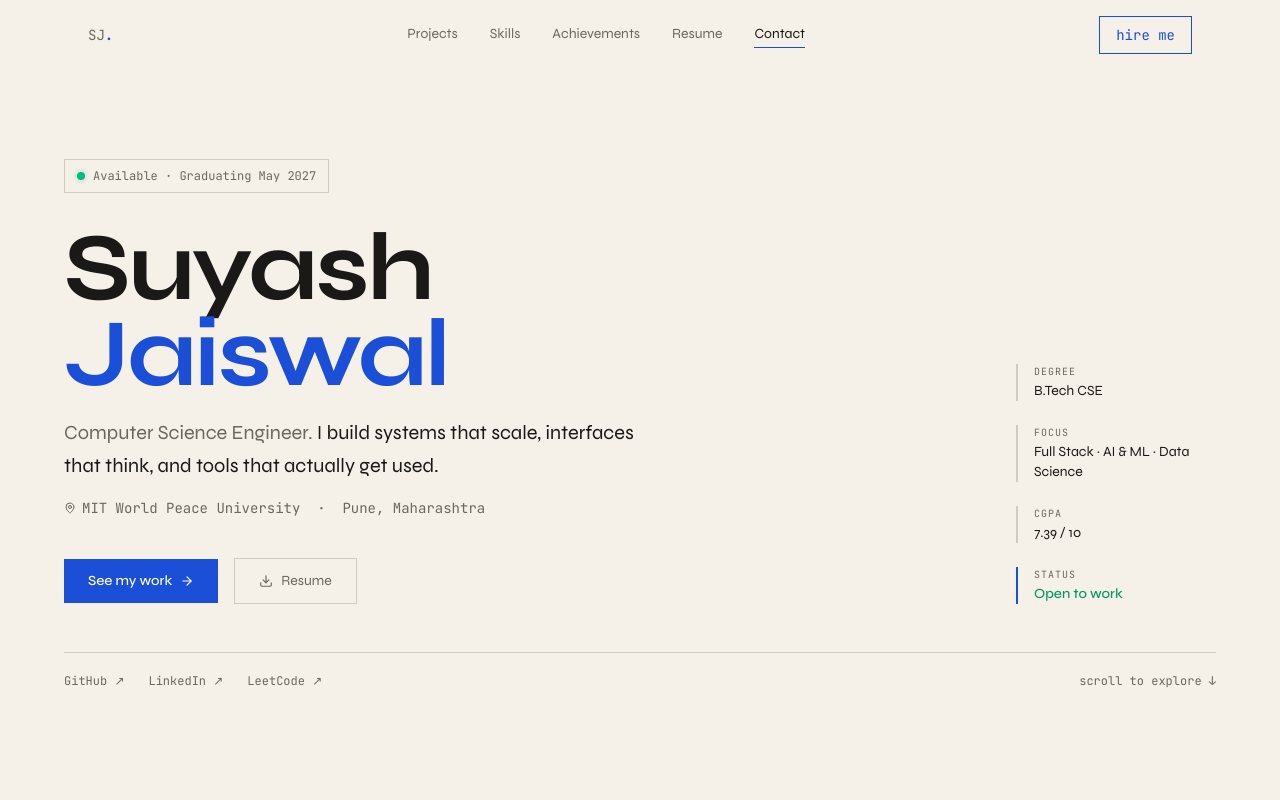
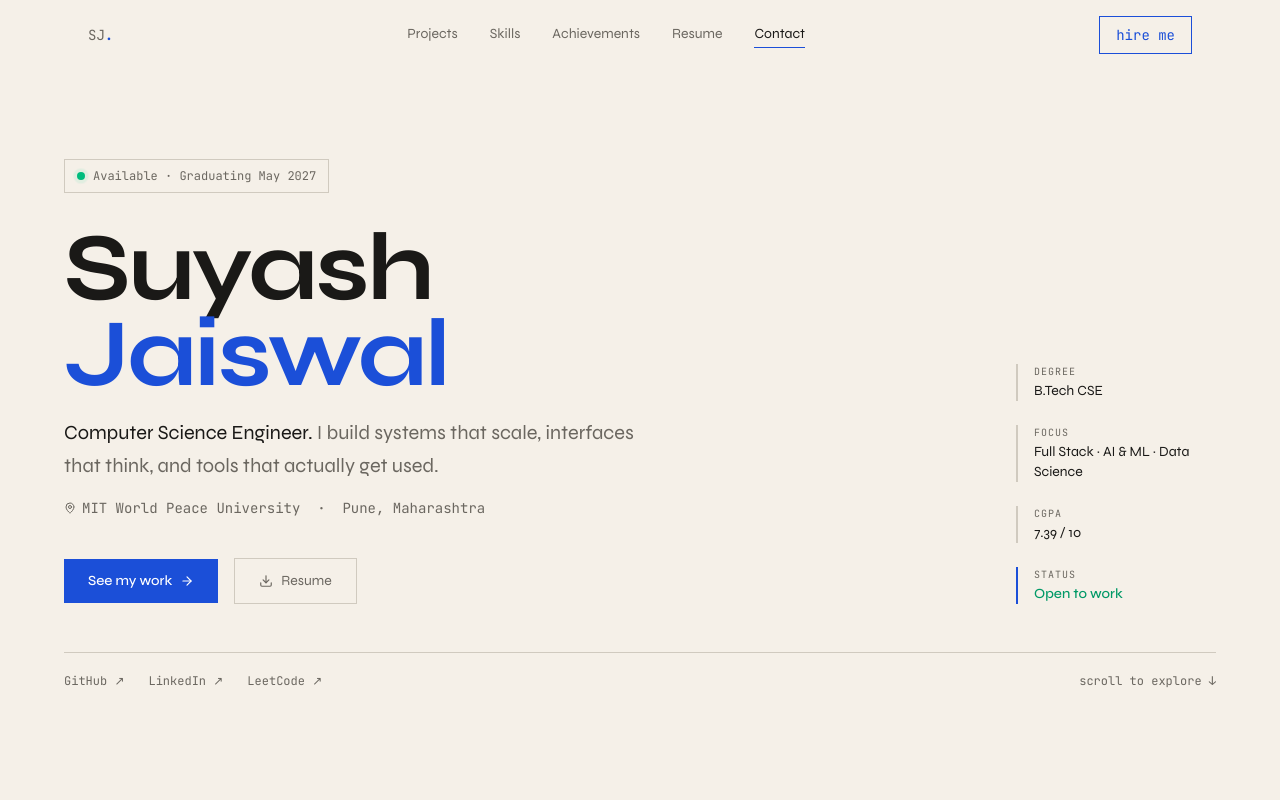
Before and after one commit to suyash-jaiswal2/PorfolioWebsite, a Next.js app in the folder portfolio/: page / in a window 1280 px wide. Shown: the top 800 px of the page. Built offline with nearby package versions, Linux system fonts and the light colour scheme.

Commit message:
Fixed Hero issue

```diff
--- a/portfolio/components/Hero.tsx
+++ b/portfolio/components/Hero.tsx
@@ -35,10 +35,10 @@ export default function Hero() {
             </motion.h1>
 
             <motion.p {...rise(0.2)}
-              className="text-lg lg:text-xl text-ink-muted max-w-xl leading-relaxed mb-4"
+              className="text-lg lg:text-xl text-ink max-w-xl leading-relaxed mb-4"
             >
               Computer Science Engineer.{' '}
-              <span className="text-ink">
+              <span className="text-ink-muted">
                 I build systems that scale, interfaces that think, and tools that actually get used.
               </span>
             </motion.p>
```
